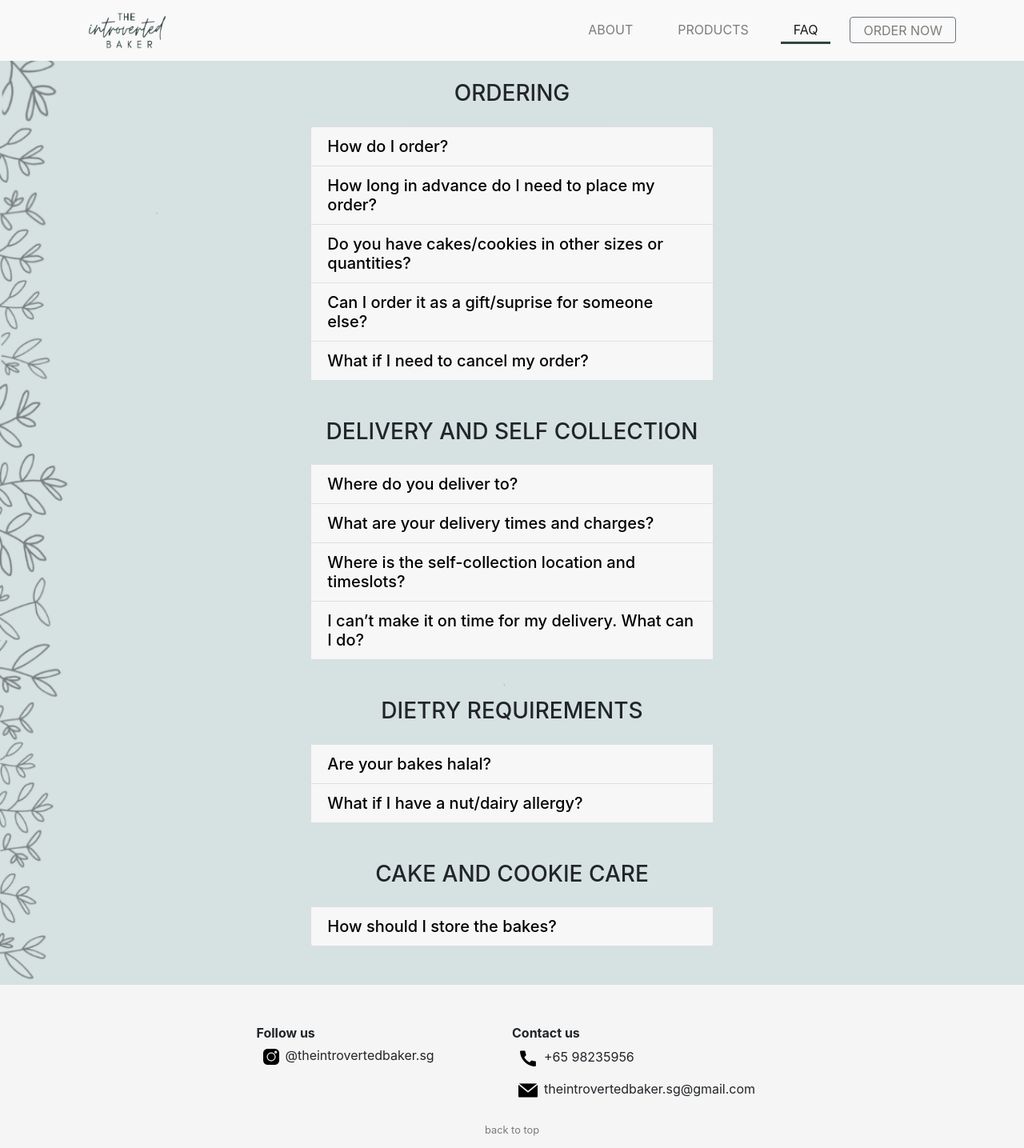
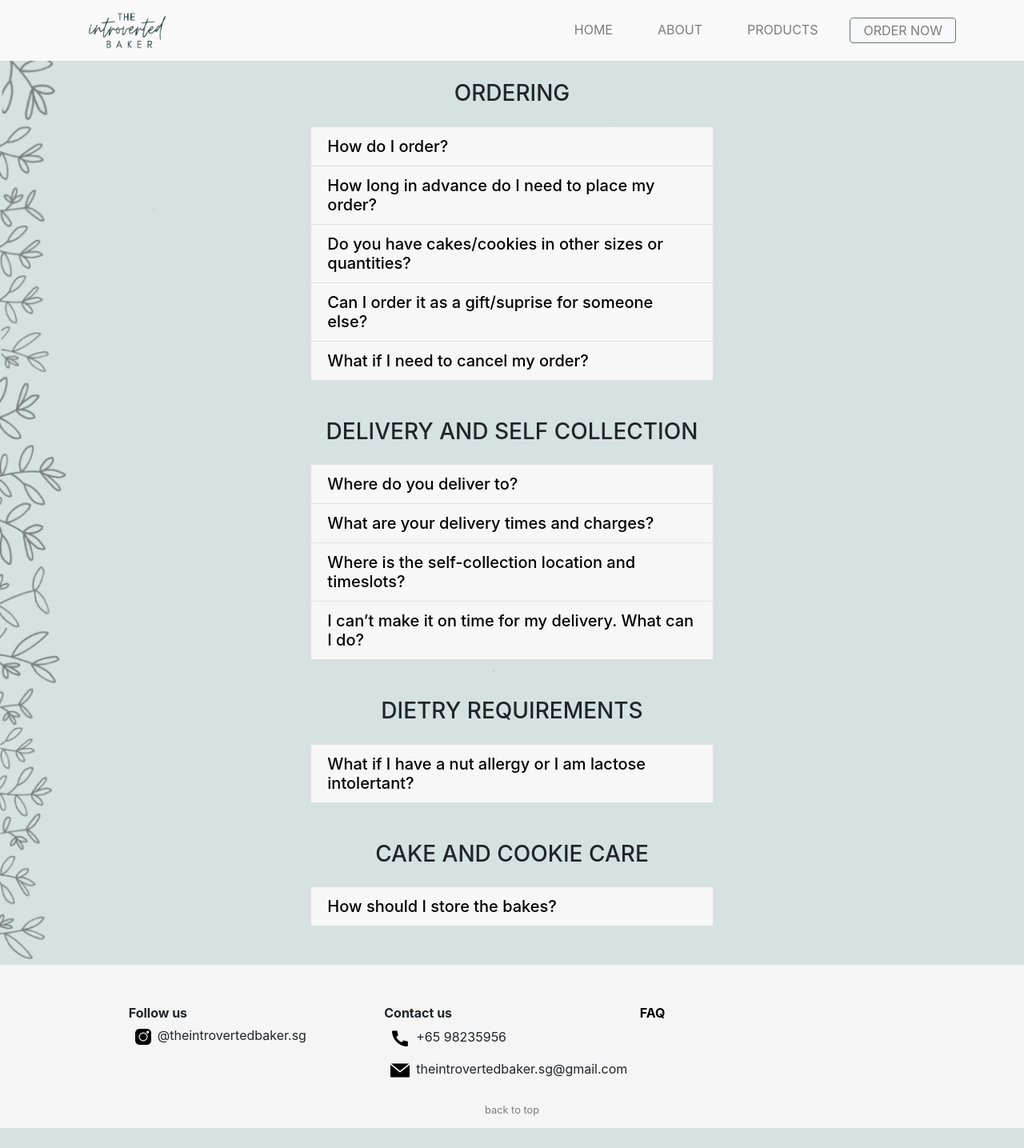
Before and after one commit to tenebrius1/introvertedbaker, a Flask app: page /faq in a window 1280 px wide. Shown: the whole page at 80% size. After the commit the page ends 1410 px from the top, so only its background shows below. Run offline with Flask 2, Linux system fonts and the light colour scheme; some libraries are stand-ins or nearby versions.

Commit message:
minor update

```diff
--- a/templates/biscotti.html
+++ b/templates/biscotti.html
@@ -38,7 +38,7 @@
             <h2>Biscotti</h2>
             <h4 class="mt-sm-5 mt-4">A healthy biscuit paired perfectly with coffee or tea</h4>
             <h5 class="mt-sm-5 mt-4">
-                <small class="text-muted">whole wheat flour, white flour, dried cranberries,</small>
+                <small class="text-muted">Ingredients: whole wheat flour, unbleached white flour, dried cranberries,</small>
                 <small class="text-muted">pistachios, eggs, butter</small>
             </h5>
             <h3 class="mt-sm-5 mt-4">$16/13</h3>
--- a/templates/ccc.html
+++ b/templates/ccc.html
@@ -44,11 +44,11 @@
         </div>
         <div class="col-sm-5 col pad-left mt-4 mt-sm-0">
             <h2>Chocolate Chunk Cookies</h2>
-            <h4 class="mt-sm-5 mt-4">Chewy cookies with chunks of dark chocolate.</h4>
+            <h4 class="mt-sm-5 mt-4">Soft, chewy cookies with chunks of dark chocolate.</h4>
             <h4>Best eaten with a glass of cold milk.</h4>
             <h5 class="mt-sm-5 mt-4">
-                <small class="text-muted">white flour, white sugar, brown sugar, eggs, butter,</small>
-                <small class="text-muted">60% and 70% dark chocolate, Maldon flake salt</small>
+                <small class="text-muted">Ingredients: unbleached white flour, white sugar, brown sugar, eggs, butter,</small>
+                <small class="text-muted">dark chocolate, Maldon flake salt</small>
             </h5>
             <h3 class="mt-sm-5 mt-4">$13/8</h3>
             <h5>(220g,120g)</h5>
--- a/templates/faq.html
+++ b/templates/faq.html
@@ -140,14 +140,11 @@
                     </div>
                     <div id="collapseSeven" class="collapse" aria-labelledby="headingSeven" data-parent="#accordion">
                         <div class="card-body">
-                            We deliver within a 5 hour time frame, which will be confirmed
+                            We deliver within a 5 hour time slot, which will be confirmed
                             after you submit the order form. <br /><br />
                             Delivery charges are as stated in this <a href="#charges" data-toggle="modal"
                                 class="no-underline">list</a>. <br />
-                            If you require delivery at a specific timing, we will arrange a
-                            seperate vehicle to your location at an additional $10. <br />
-                            Do note that there will be a surcharge for deliveries to
-                            restricted zones and Sentosa.
+                            Additional $10 for delivery at specific timings. <br />
                         </div>
                         <div class="modal fade" id="charges" tabindex="-1" role="dialog" aria-hidden="true">
                             <div class="modal-dialog modal-dialog-centered">
@@ -156,7 +153,7 @@
                                         <button type="button" class="close pb-2" data-dismiss="modal" aria-label="Close">
                                             <span aria-hidden="true">&times;</span>
                                         </button>
-                                        <img src="../static/misc/charges.jpeg" alt="Charges Table" class="w-100">
+                                        <img src="../static/misc/charges.png" alt="Charges Table" class="w-100">
                                     </div>
                                 </div>
                             </div>
@@ -206,29 +203,11 @@
                     DIETRY REQUIREMENTS
                 </h3>
                 <div class="card">
-                    <div class="card-header" id="headingTen">
-                        <h5 class="mb-0">
-                            <a class="accordion-toggle no-underline" type="button" data-toggle="collapse"
-                                data-parent="#accordion" href="#collapseTen">
-                                Are your bakes halal?
-                            </a>
-                        </h5>
-                    </div>
-                    <div id="collapseTen" class="collapse" aria-labelledby="headingTen" data-parent="#accordion">
-                        <div class="card-body">
-                            None of our bakes contain pork, lard or their derivaties. <br />
-                            However, we are not Halal certified and our kitchen has been used
-                            to handle alcohol.
-                        </div>
-                    </div>
-                </div>
-
-                <div class="card">
                     <div class="card-header" id="headingEleven">
                         <h5 class="mb-0">
                             <a class="accordion-toggle no-underline" type="button" data-toggle="collapse"
                                 data-parent="#accordion" href="#collapseEleven">
-                                What if I have a nut/dairy allergy?
+                                What if I have a nut allergy or I am lactose intolertant?
                             </a>
                         </h5>
                     </div>
@@ -259,11 +238,9 @@
                             All our bakes are best eaten on the day of delivery for the best
                             taste and texture.
                             <br /><br />
-                            <strong>Cookies:</strong> store in an air tight container, at room temperature,
-                            away from sunlight, for up to 10 days.
+                            <strong>Cookies:</strong> Store in our air tight container. Place at room temp. Consume within 10 days.
                             <br /><br />
-                            <strong>Cakes:</strong> store in the refrigerator for up to 5 days. Thaw 15-20mins
-                            before consumption.
+                            <strong>Cakes:</strong> Store in the refrigerator. Consume within 5 days
                         </div>
                     </div>
                 </div>
--- a/templates/layout.html
+++ b/templates/layout.html
@@ -36,14 +36,16 @@
 
             <div class="collapse navbar-collapse justify-content-end" id="navbarSupportedContent">
                 <ul class="navbar-nav">
+                    {% if request.path != '/'%}
                     <li class="nav-item">
-                        <a class="nav-link {{ "active" if request.path == '/about' }}" href="about">ABOUT</a>
+                        <a class="nav-link" href="/">HOME</a>
+                    </li>
+                    {% endif %}
+                    <li class="nav-item">
+                        <a class="nav-link {{ "active" if request.path == '/about' }}" href="/about">ABOUT</a>
                     </li>
                     <li class="nav-item">
                         <a class="nav-link {{ "active" if request.path == '/products' }}" href="/products">PRODUCTS</a>
-                    </li>
-                    <li class="nav-item">
-                        <a class="nav-link {{ "active" if request.path == '/faq' }}" href="/faq">FAQ</a>
                     </li>
                     <li class="nav-item mt-2 mt-sm-0">
                         <a class="nav-link btn btn-outline-secondary" role="button" id="order"
@@ -59,17 +61,20 @@
 
 <footer class="container-fluid pt-5 px-3 pb-1" id="footer">
     <div class="row d-flex justify-content-center">
-        <div class="col-12 col-md-3 px-0">
+        <div class="col-12 col-lg-3 col-md-4 px-lg-0">
             <p class="footer_words"><strong>Follow us</strong></p>
             <p class="footer_words"><img src="../static/misc/instagram.png" width="20px" height="20px"
                     style="margin: 0.5rem;">@theintrovertedbaker.sg</p>
         </div>
-        <div class="col-12 col-md-3 px-0">
+        <div class="col-12 col-lg-3 col-md-4 px-lg-0">
             <p class="footer_words"><strong>Contact us</strong></p>
             <p class="footer_words"><img src="../static/misc/phone.png" style="margin: 0.5rem;">+65 98235956</p>
             <p class="footer_words"><img src="../static/misc/mail.png"
                     style="margin: 0.5rem;">theintrovertedbaker.sg@gmail.com
             </p>
+        </div>
+        <div class="col-12 col-lg-3 col-md-4 px-lg-0">
+            <a class="footer_words no-underline" href="/faq" style="color: black;"><strong>FAQ</strong></a>
         </div>
     </div>
     <div class="row justify-content-center align-items-end mt-3 mb-2" id="scroll_to_top">
```
Also changed, not shown: templates/hummingbird.html (+5 -5 lines), templates/lemon_cake.html (+4 -5 lines), templates/products.html (+10 -10 lines), static/misc/charges.jpeg (deleted), static/misc/charges.png (added).
